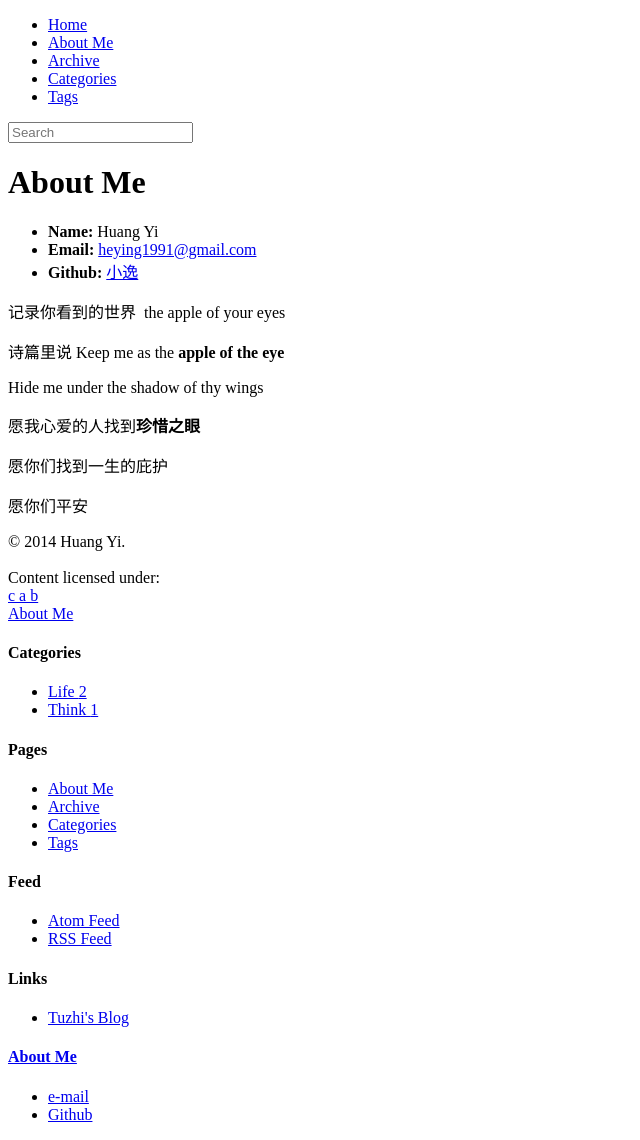
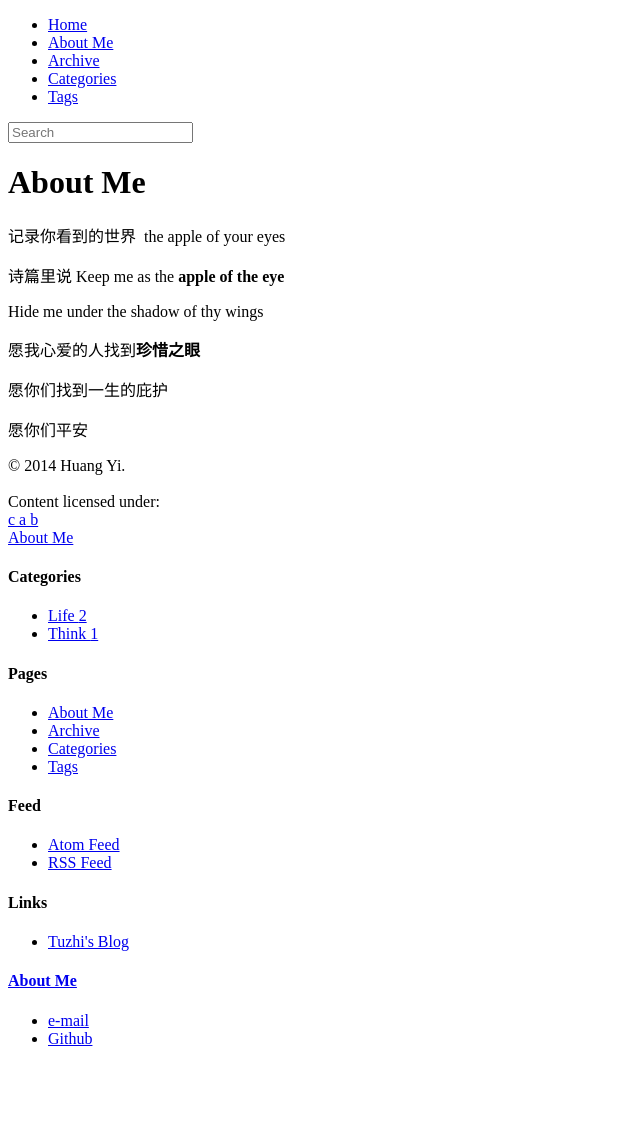
Before and after one commit to literblog/literblog.github.com, a Jekyll site: the page built from about.md, in a window 1280 px wide. Shown: the whole page, without its empty margins (0-640 px from the left). Built offline with Jekyll 4.4.1, drawn with Linux system fonts in a browser that asks for light colours; nearby versions of some CDN libraries; library files that are not in the unit come from our copies; after the commit the page ends 1064 px from its top, so only the background shows below that.

Commit message:
Update about.md

```diff
--- a/about.md
+++ b/about.md
@@ -4,11 +4,6 @@ title: About Me
 header: About Me
 group: navigation
 ---
- * **Name:** Huang Yi
- * **Email:** [heying1991@gmail.com](mailto:heying1991@gmail.com)
- * **Github:** [小逸](https://github.com/Huangtuzhi)
-
-
 
 记录你看到的世界  the apple of your eyes
 
```
